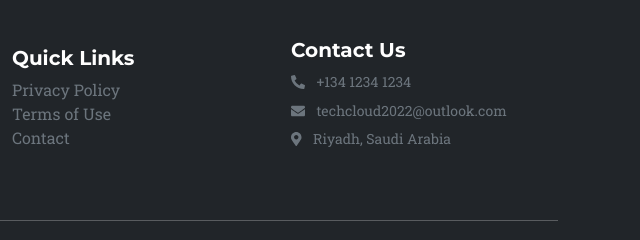
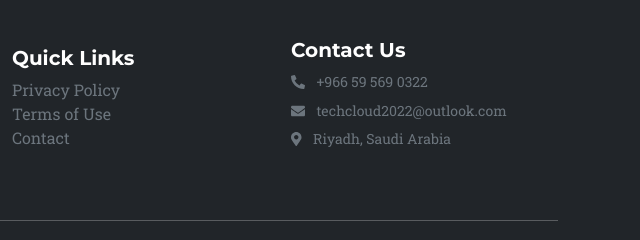
Before and after one commit to cloudTech2022/CloudTech, a plain HTML site: page index.html in a window 1280 px wide. Shown: the part 5904-6144 px from the top of the page, 640-1280 px from the left. Drawn offline with nearby package versions, Linux system fonts and the light colour scheme; some packages are replaced by stand-ins of ours; a script that the page names is missing; a web font is replaced by a local one.

Commit message:
Update index.html

```diff
--- a/index.html
+++ b/index.html
@@ -420,7 +420,7 @@
         <div class="col mt-3">
             <h5 class="fw-bold">Contact Us</h5>
           <div class="col-md-12">
-            <p class="small text-muted mb-1"><i class="fas fa-phone-alt me-2"></i> +134 1234 1234</p>
+            <p class="small text-muted mb-1"><i class="fas fa-phone-alt me-2"></i> +966 59 569 0322</p>
             <p class="small text-muted mb-1"><i class="fas fa-envelope me-2"></i> techcloud2022@outlook.com</p>
             <p class="small text-muted"><i class="fas fa-map-marker-alt me-2"></i> Riyadh, Saudi Arabia</p>
           </div>
```
